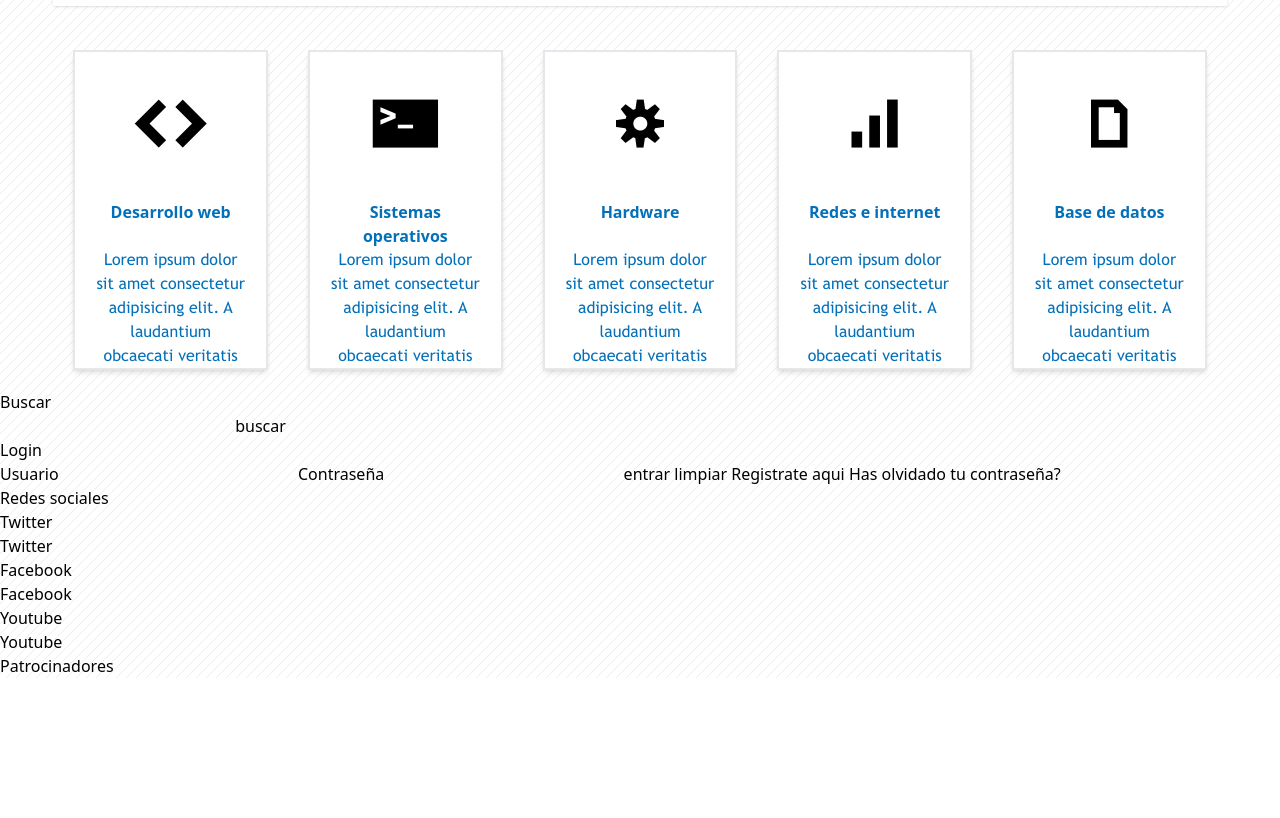
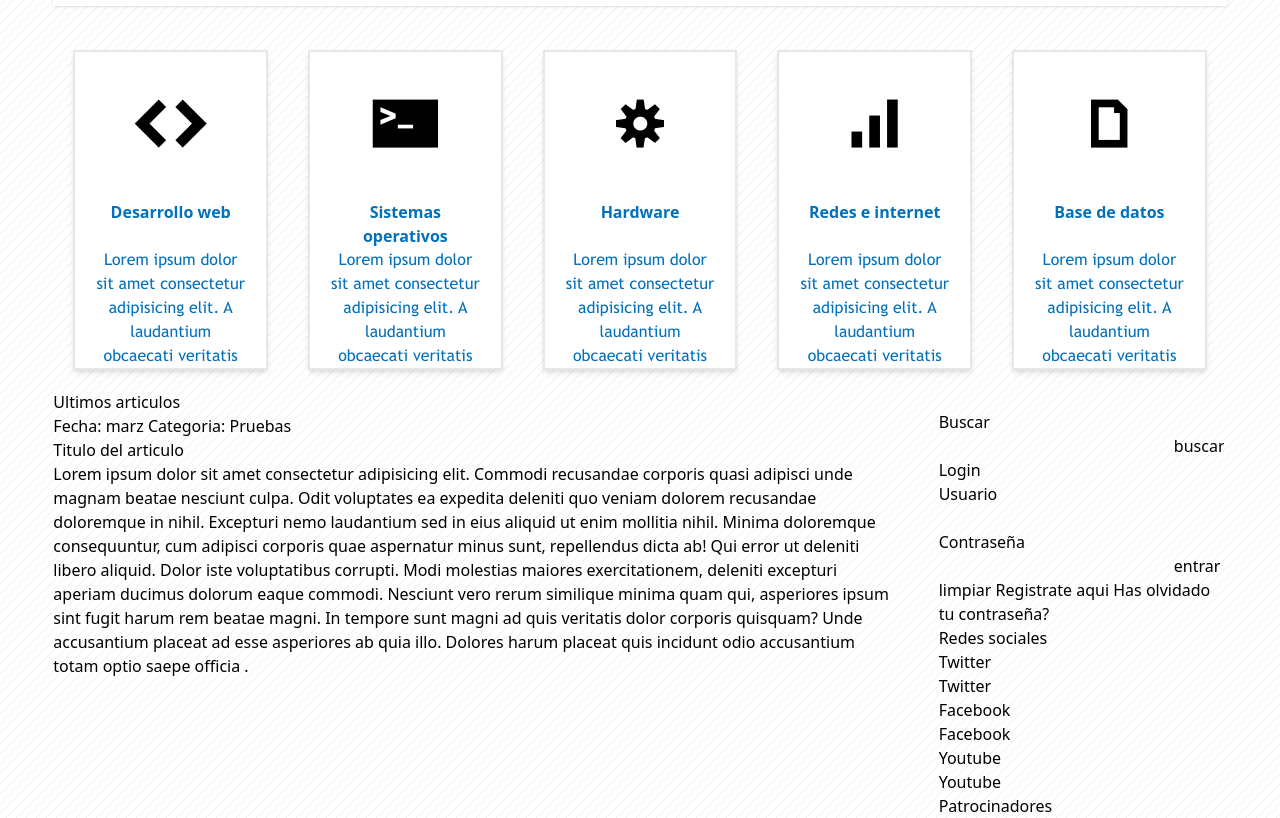
Before and after one commit to OscarsyIngSystems/tailwindCurso, a website built with Vite: page index.html in a window 1280 px wide. Shown: the part 206-1024 px from the top of the page. Before the commit the page ends 884 px from the top, so only its background shows below. Built offline with nearby package versions, Linux system fonts and the light colour scheme.

Commit message:
Se agrega flexbox con tailwind en seccion de principal

```diff
--- a/index.html
+++ b/index.html
@@ -215,8 +215,23 @@ animate-back-banner
 
 
   <!-- INICIO DE SECCION PRINCIPAL -->
-  <main>
-    <aside id="lateral">
+  <main class="
+  container
+  w-11/12
+  flex
+  flex-row
+  mx-auto
+  ">
+
+    <!-- INICIO DE BARRA LATERAL -->
+    <aside id="lateral" class="
+
+      order-2
+      flex-none
+      w-72
+      min-h-full
+      mt-5
+    ">
       <h3>Buscar</h3>
       <div id="search">
         <form action="">
@@ -230,15 +245,15 @@ animate-back-banner
       <div id="login">
         <form action="">
           <label for="email">Usuario</label>
-         <input type="email"  id="email" />
+          <input type="email" id="email" />
           <label for="password">Contraseña</label>
-         <input type="password"  id="password" />
+          <input type="password" id="password" />
 
-         <input type="submit" value="entrar">
-         <input type="reset" value="limpiar">
+          <input type="submit" value="entrar">
+          <input type="reset" value="limpiar">
 
-         <a href="#">Registrate aqui</a>
-         <a href="#">Has olvidado tu contraseña?</a>
+          <a href="#">Registrate aqui</a>
+          <a href="#">Has olvidado tu contraseña?</a>
         </form>
       </div>
 
@@ -263,6 +278,42 @@ animate-back-banner
 
 
     </aside>
+
+    <!-- FIN DE BARRA LATERAL -->
+
+
+    <!-- INICIO DE ARTICULOS -->
+    <section class="
+
+      grow
+      order-1
+      mr-10
+    ">
+
+      <h1>Ultimos articulos</h1>
+
+      <article>
+        <div>
+          <span>Fecha: marz</span>
+          <span>Categoria: Pruebas</span>
+        </div>
+
+        <h4>
+          <a href="">Titulo del articulo</a>
+        </h4>
+
+        <p>
+          Lorem ipsum dolor sit amet consectetur adipisicing elit. Commodi recusandae corporis quasi adipisci unde magnam beatae nesciunt culpa. Odit voluptates ea expedita deleniti quo veniam dolorem recusandae doloremque in nihil.
+          Excepturi nemo laudantium sed in eius aliquid ut enim mollitia nihil. Minima doloremque consequuntur, cum adipisci corporis quae aspernatur minus sunt, repellendus dicta ab! Qui error ut deleniti libero aliquid.
+          Dolor iste voluptatibus corrupti. Modi molestias maiores exercitationem, deleniti excepturi aperiam ducimus dolorum eaque commodi. Nesciunt vero rerum similique minima quam qui, asperiores ipsum sint fugit harum rem beatae magni.
+          In tempore sunt magni ad quis veritatis dolor corporis quisquam? Unde accusantium placeat ad esse asperiores ab quia illo. Dolores harum placeat quis incidunt odio accusantium totam optio saepe officia .
+        </p>
+      </article>
+
+    </section>
+
+    <!-- FIN DE ARTICULOS -->
+
   </main>
 
 
```
